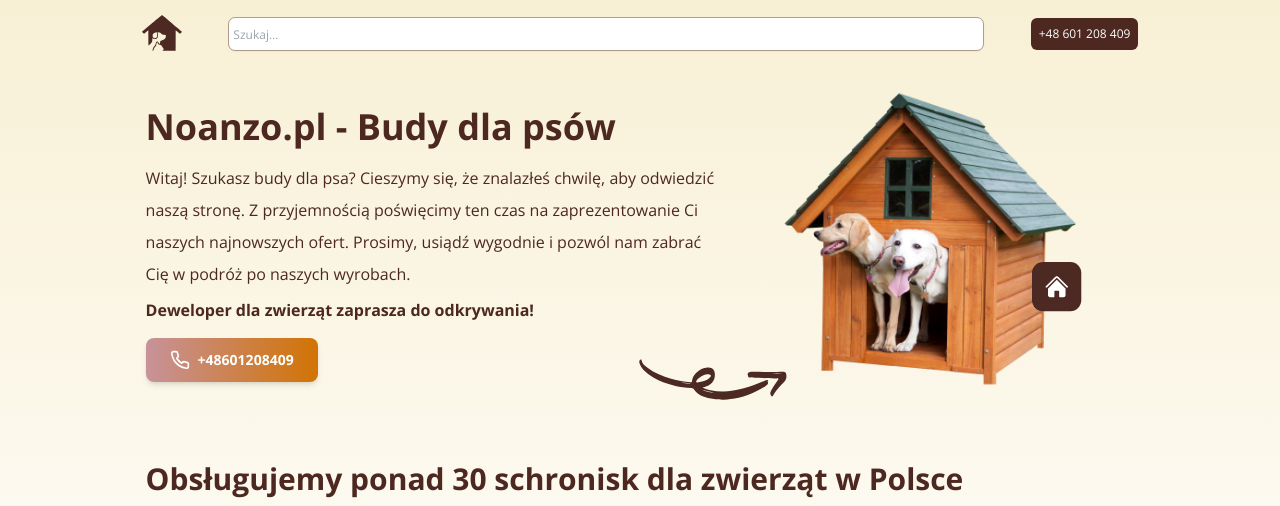
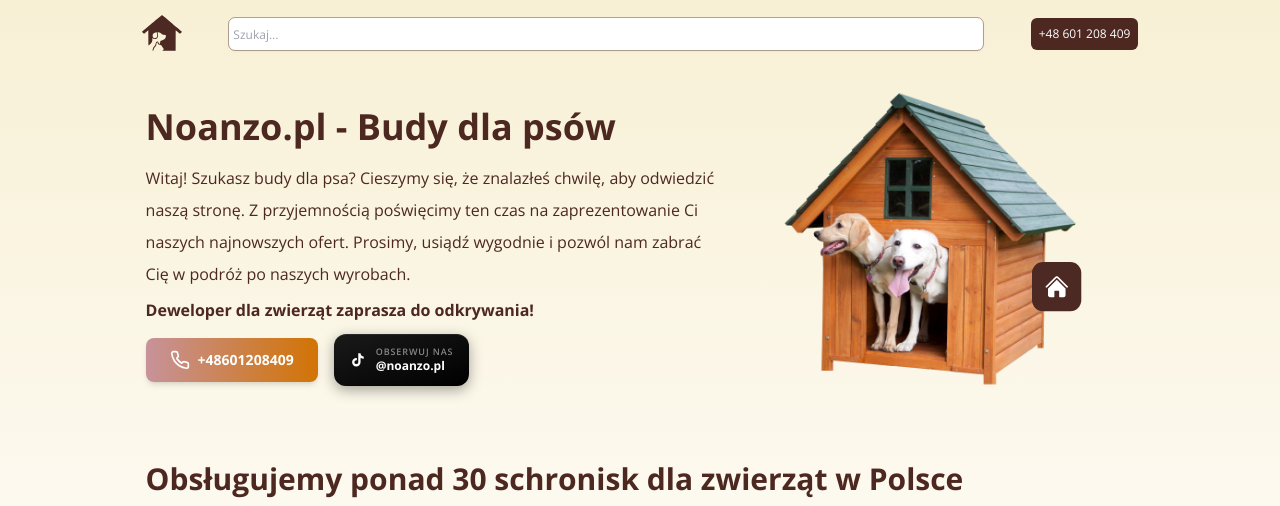
Before and after one commit to marc3601/noanzo-2.0, a Next.js app: page / in a window 1280 px wide. Shown: the top 506 px of the page. Built offline with nearby package versions, Linux system fonts and the light colour scheme; no server answers.

Commit message:
tiktok link

```diff
--- a/src/app/layout/MainBanner.tsx
+++ b/src/app/layout/MainBanner.tsx
@@ -3,15 +3,15 @@
 import image from "../assets/psy_w_budzie_large.png";
 import MainCTA from "../components/MainCTA";
 import HouseIcon from "../assets/HouseIcon";
-import ArrowIcon from "../assets/ArrowIcon";
+
 const MainBanner = () => {
   return (
     <div className='container mx-auto sm:w-4/5 lg:w-11/12 xl:w-4/5 m-1 p-2 md:flex'>
       <div className='relative lg:mt-6'>
-        <h1 className='text-4xl	font-bold	leading-normal mt-2 mb-2'>
+        <h1 className='text-4xl font-bold leading-normal mt-2 mb-2'>
           Noanzo.pl - Budy dla psów
         </h1>
-        <p className='text-base	leading-loose'>
+        <p className='text-base leading-loose'>
           Witaj! Szukasz budy dla psa? Cieszymy się, że znalazłeś chwilę, aby
           odwiedzić naszą stronę. Z przyjemnością poświęcimy ten czas na
           zaprezentowanie Ci naszych najnowszych ofert. Prosimy, usiądź wygodnie
@@ -20,14 +20,31 @@
         <p className='pt-2 font-bold'>
           Deweloper dla zwierząt zaprasza do odkrywania!
         </p>
-        <div>
+        <div className="flex items-center gap-4 flex-wrap">
           <MainCTA text={"+48601208409"} />
+          <a
+            href="https://www.tiktok.com/@noanzo.pl"
+            target="_blank"
+            rel="noopener noreferrer"
+            className="group flex items-center gap-2.5 px-4 py-3 rounded-xl transition-all duration-200 active:scale-[0.96]"
+            style={{
+              background: "linear-gradient(160deg, #1a1a1a 0%, #000000 100%)",
+              boxShadow: "inset 0 1px 0 rgba(255,255,255,0.08), inset 0 -1px 0 rgba(0,0,0,0.3), 0 4px 14px rgba(0,0,0,0.35)",
+            }}
+          >
+            <svg className="w-4 h-4 flex-shrink-0 text-white" viewBox="0 0 24 24" fill="currentColor">
+              <path d="M19.59 6.69a4.83 4.83 0 0 1-3.77-4.25V2h-3.45v13.67a2.89 2.89 0 0 1-2.88 2.5 2.89 2.89 0 0 1-2.89-2.89 2.89 2.89 0 0 1 2.89-2.89c.28 0 .54.04.79.1V9.01a6.33 6.33 0 0 0-.79-.05 6.34 6.34 0 0 0-6.34 6.34 6.34 6.34 0 0 0 6.34 6.34 6.34 6.34 0 0 0 6.33-6.34V8.69a8.18 8.18 0 0 0 4.78 1.52V6.74a4.85 4.85 0 0 1-1.01-.05Z"/>
+            </svg>
+            <div className="flex flex-col leading-tight">
+              <span className="text-[9px] font-semibold tracking-widest uppercase text-white/50">Obserwuj nas</span>
+              <span className="text-xs font-bold text-white">@noanzo.pl</span>
+            </div>
+          </a>
         </div>
       </div>
 
       <div className='relative md:w-[1200px] lg:w-[1400px]'>
-        <ArrowIcon />
-        <span className='relative left-2/4 -translate-x-1/2	inline-block'>
+        <span className='relative left-2/4 -translate-x-1/2 inline-block'>
           <HouseIcon />
           <Image
             src={image}
```
